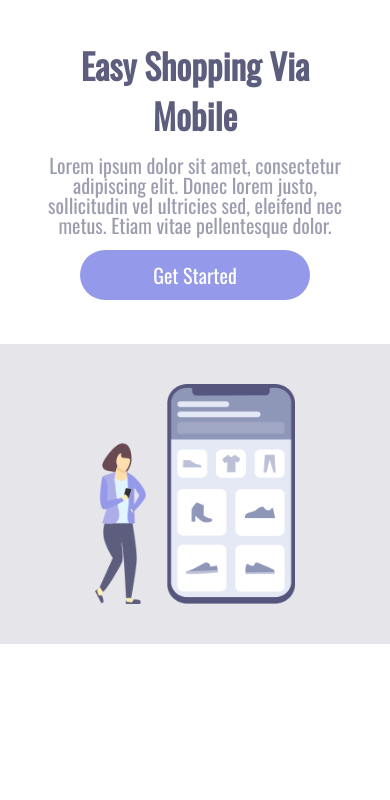
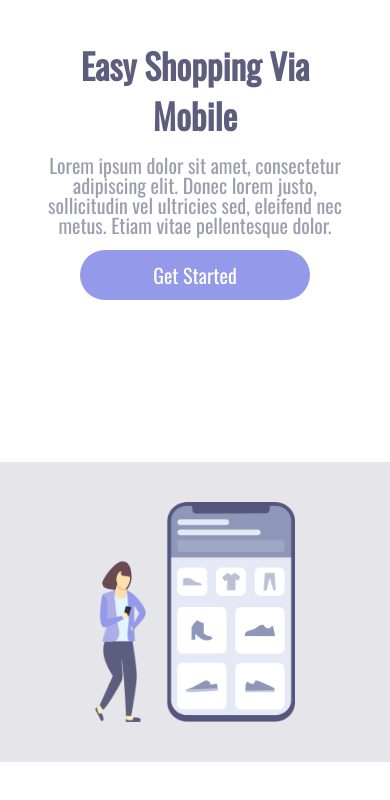
Before and after one commit to yurithai/prj-RodolfoMori-easy-shopping, a plain HTML site: page index.html in a window 390 px wide. Drawn offline with nearby package versions, Linux system fonts and the light colour scheme.

Commit message:
Mudança no height

```diff
--- a/style.css
+++ b/style.css
@@ -133,7 +133,7 @@ header {
 
     .container-left {
         width: 100%;
-        height: 36%;
+        height: 50%;
         padding: 0;
         margin: 0;
         margin-top: 40px;
```
